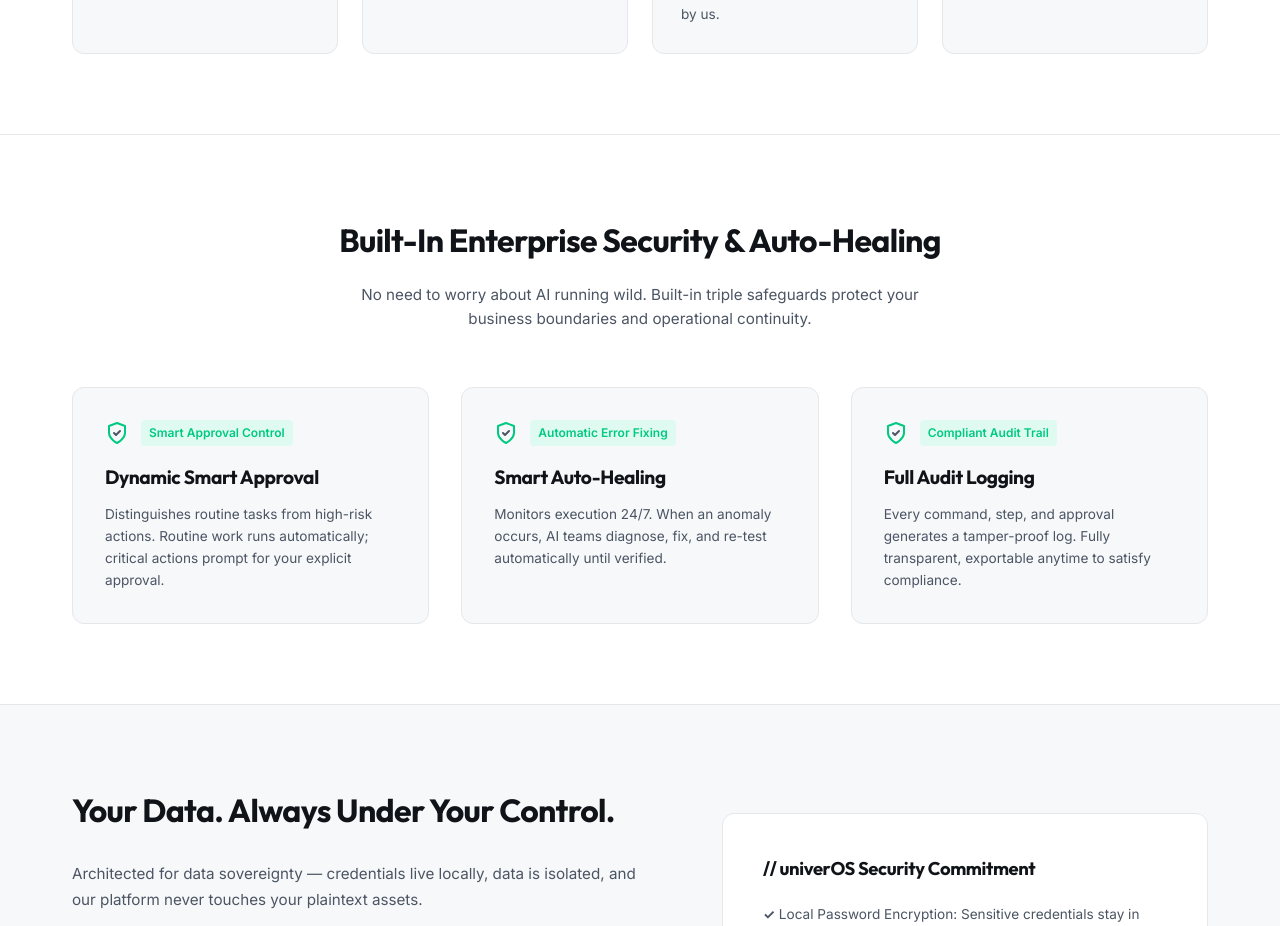
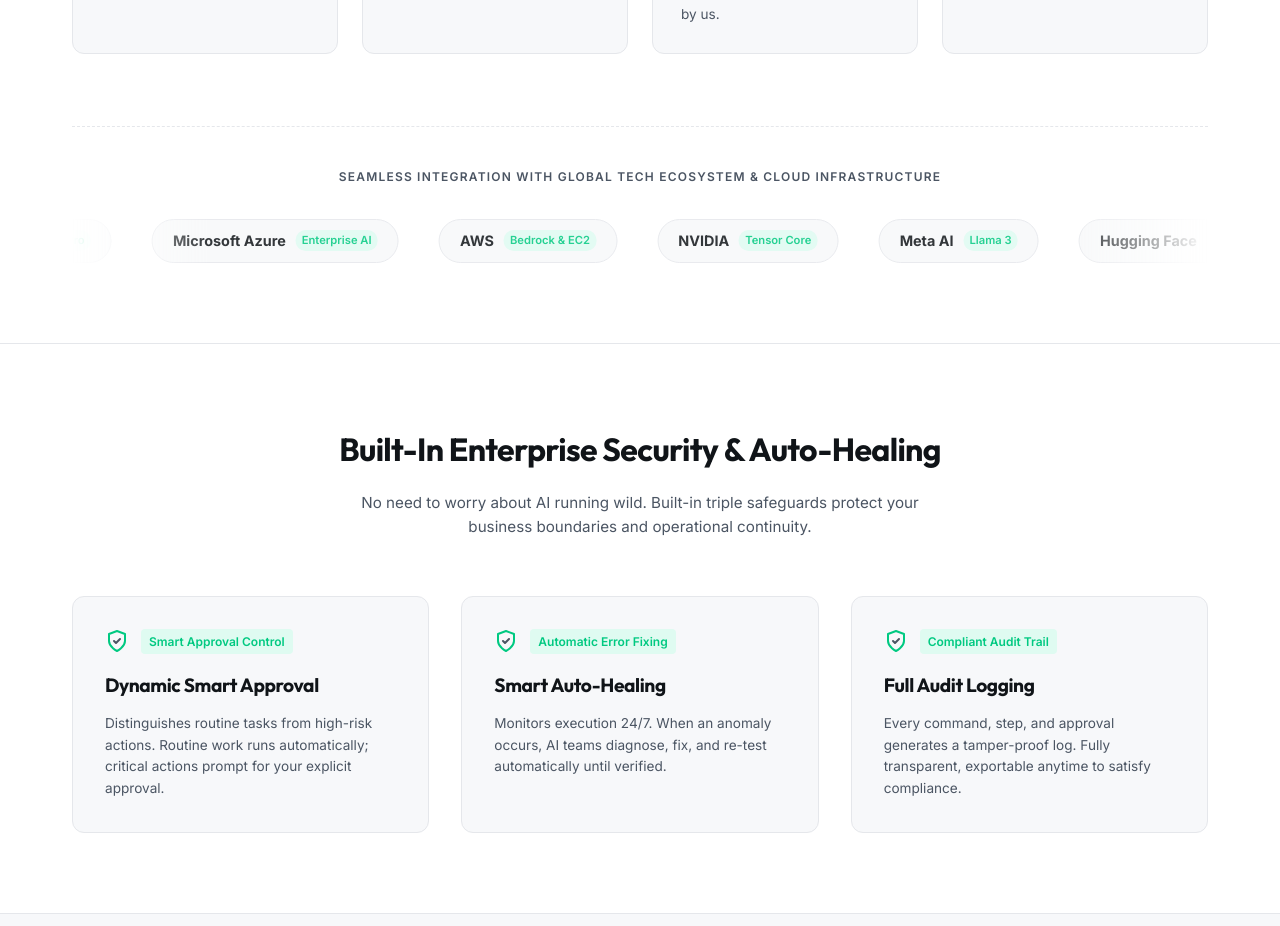
Before and after one commit to WangTeng-Tech/product-univerOS, a Next.js app: page / in a window 1280 px wide. Shown: the part 2000-2926 px from the top of the page. Built offline with nearby package versions, Linux system fonts and the light colour scheme.

Commit message:
feat: 在适用场景区块下方新增Big Tech全球生态与基础设施滚动Logo墙

```diff
--- a/src/app/page.tsx
+++ b/src/app/page.tsx
@@ -256,6 +256,98 @@ export default function Home() {
                 <p style={{ fontSize: '0.85rem', color: 'var(--color-text-secondary)', lineHeight: '1.6' }}>
                   {t("customers.enterprise.desc")}
                 </p>
+              </div>
+            </div>
+          </div>
+
+          {/* Big Tech Infinite Marquee Logo Wall */}
+          <div style={{ marginTop: '4.5rem', paddingTop: '2.5rem', borderTop: '1px dashed var(--color-border)' }}>
+            <p style={{
+              textAlign: 'center',
+              fontSize: '0.75rem',
+              fontWeight: 600,
+              letterSpacing: '0.1em',
+              color: 'var(--color-text-secondary)',
+              textTransform: 'uppercase',
+              marginBottom: '2rem'
+            }}>
+              {t("customers.techWallTitle")}
+            </p>
+
+            <style>{`
+              @keyframes marqueeRoll {
+                0% { transform: translateX(0%); }
+                100% { transform: translateX(-50%); }
+              }
+            `}</style>
+
+            <div style={{
+              overflow: 'hidden',
+              whiteSpace: 'nowrap',
+              position: 'relative',
+              WebkitMaskImage: 'linear-gradient(to right, transparent, black 12%, black 88%, transparent)',
+              maskImage: 'linear-gradient(to right, transparent, black 12%, black 88%, transparent)'
+            }}>
+              <div style={{
+                display: 'inline-flex',
+                gap: '2.5rem',
+                animation: 'marqueeRoll 25s linear infinite',
+                width: 'max-content'
+              }}>
+                {[
+                  { name: "OpenAI", tag: "GPT-4o / O3" },
+                  { name: "DeepSeek", tag: "V3 / R1" },
+                  { name: "Google Cloud", tag: "Gemini Pro" },
+                  { name: "Microsoft Azure", tag: "Enterprise AI" },
+                  { name: "AWS", tag: "Bedrock & EC2" },
+                  { name: "NVIDIA", tag: "Tensor Core" },
+                  { name: "Meta AI", tag: "Llama 3" },
+                  { name: "Hugging Face", tag: "Open Models" },
+                  { name: "Anthropic", tag: "Claude 3.5" },
+                  { name: "GitHub", tag: "Shadow Branch" },
+
+                  // Duplicate array for seamless infinite marquee loop
+                  { name: "OpenAI", tag: "GPT-4o / O3" },
+                  { name: "DeepSeek", tag: "V3 / R1" },
+                  { name: "Google Cloud", tag: "Gemini Pro" },
+                  { name: "Microsoft Azure", tag: "Enterprise AI" },
+                  { name: "AWS", tag: "Bedrock & EC2" },
+                  { name: "NVIDIA", tag: "Tensor Core" },
+                  { name: "Meta AI", tag: "Llama 3" },
+                  { name: "Hugging Face", tag: "Open Models" },
+                  { name: "Anthropic", tag: "Claude 3.5" },
+                  { name: "GitHub", tag: "Shadow Branch" }
+                ].map((logo, index) => (
+                  <div key={index} style={{
+                    display: 'inline-flex',
+                    alignItems: 'center',
+                    gap: '0.6rem',
+                    background: 'var(--color-bg-secondary)',
+                    border: '1px solid var(--color-border)',
+                    padding: '0.6rem 1.25rem',
+                    borderRadius: '30px',
+                    opacity: 0.85,
+                    transition: 'all 0.3s ease'
+                  }}>
+                    <span style={{
+                      fontWeight: 700,
+                      fontSize: '0.9rem',
+                      color: 'var(--color-text-primary)'
+                    }}>
+                      {logo.name}
+                    </span>
+                    <span style={{
+                      fontSize: '0.7rem',
+                      padding: '0.1rem 0.4rem',
+                      background: 'var(--color-accent-light)',
+                      color: 'var(--color-accent-main)',
+                      borderRadius: '10px',
+                      fontWeight: 600
+                    }}>
+                      {logo.tag}
+                    </span>
+                  </div>
+                ))}
               </div>
             </div>
           </div>
--- a/src/context/LanguageContext.tsx
+++ b/src/context/LanguageContext.tsx
@@ -71,6 +71,7 @@ const translations: Record<Language, TranslationDict> = {
     customers: {
       title: "适合不同规模企业的省心方案",
       desc: "无论你是 1 人的个人创业者，还是上千人的大型企业，univerOS 都提供开箱即用、安全合规的落地策略。",
+      techWallTitle: "无缝兼容全球顶尖 AI 模型与云计算基础设施",
       opc: {
         badge: "1-3 人团队 / 创业工作室",
         title: "超级个体与小微工作室",
@@ -259,6 +260,7 @@ const translations: Record<Language, TranslationDict> = {
     customers: {
       title: "Worry-Free Solutions for Every Business Scale",
       desc: "Whether you are a solo entrepreneur or a thousand-employee corporation, univerOS offers turnkey, secure, and compliant deployment strategies.",
+      techWallTitle: "SEAMLESS INTEGRATION WITH GLOBAL TECH ECOSYSTEM & CLOUD INFRASTRUCTURE",
       opc: {
         badge: "1-3 Team / Solo Studio",
         title: "Solo Entrepreneurs & Micro Studios",
```
